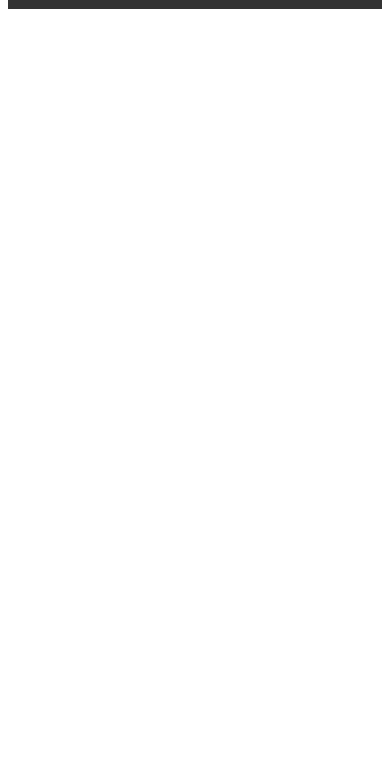
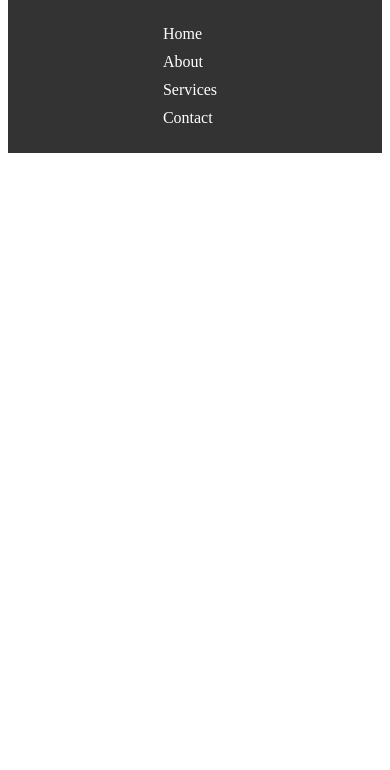
Before and after one commit to NickLyons1/NickLyons1.github.io, a plain HTML site: page index.html in a window 390 px wide. Shown: the part 74-844 px from the top of the page. Drawn offline with Linux system fonts and the light colour scheme.

Commit message:
Finished part. Testing now

```diff
--- a/stylesheet.css
+++ b/stylesheet.css
@@ -19,7 +19,9 @@ ul{
     color: white;
 }
 
-
+.list-contents:hover{
+    background-color: green;
+}
 
 nav {
     display:flex;
@@ -27,3 +29,22 @@ nav {
     justify-content: space-between;
     align-items: center;
 }
+
+
+@media (max-width: 600px){
+    nav{
+        flex-direction: column;
+
+    }
+
+    ul{
+        flex-direction: column;
+
+    }
+
+    .list-contents{
+        justify-content: space-between;
+        margin-bottom: 10px;
+    }
+
+}
```
